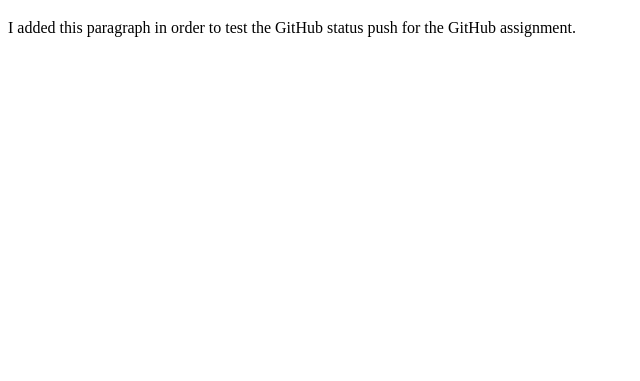
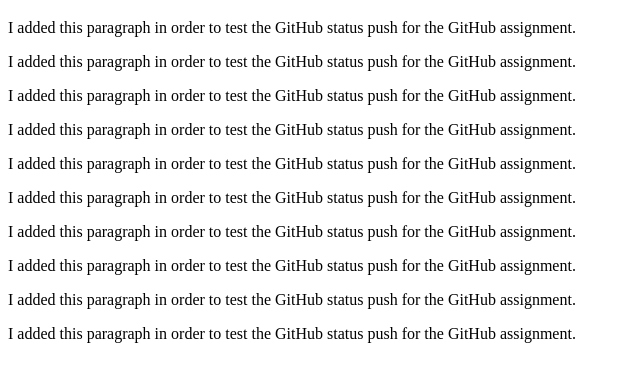
Before and after one commit to lucnguy6912/test, a plain HTML site: page index.html in a window 1280 px wide. Shown: the part 61-442 px from the top of the page, without its empty margins (0-640 px from the left). Drawn offline with Linux system fonts and the light colour scheme.

Commit message:
feat: add more

```diff
--- a/index.html
+++ b/index.html
@@ -1,12 +1,21 @@
 <!DOCTYPE html>
 <html lang="en">
 	<head>
-    <meta charset="UTF-8">
-    <meta name="viewport" content="width=device-width, initial-scale=1.0">
+		<meta charset="UTF-8" />
+		<meta name="viewport" content="width=device-width, initial-scale=1.0" />
 		<title>Document</title>
 	</head>
 	<body>
 		<h1>Test</h1>
 		<p>I added this paragraph in order to test the GitHub status push for the GitHub assignment.</p>
+		<p>I added this paragraph in order to test the GitHub status push for the GitHub assignment.</p>
+		<p>I added this paragraph in order to test the GitHub status push for the GitHub assignment.</p>
+		<p>I added this paragraph in order to test the GitHub status push for the GitHub assignment.</p>
+		<p>I added this paragraph in order to test the GitHub status push for the GitHub assignment.</p>
+		<p>I added this paragraph in order to test the GitHub status push for the GitHub assignment.</p>
+		<p>I added this paragraph in order to test the GitHub status push for the GitHub assignment.</p>
+		<p>I added this paragraph in order to test the GitHub status push for the GitHub assignment.</p>
+		<p>I added this paragraph in order to test the GitHub status push for the GitHub assignment.</p>
+		<p>I added this paragraph in order to test the GitHub status push for the GitHub assignment.</p>
 	</body>
 </html>
```
Lines whose indentation alone changed are shown as unchanged.
